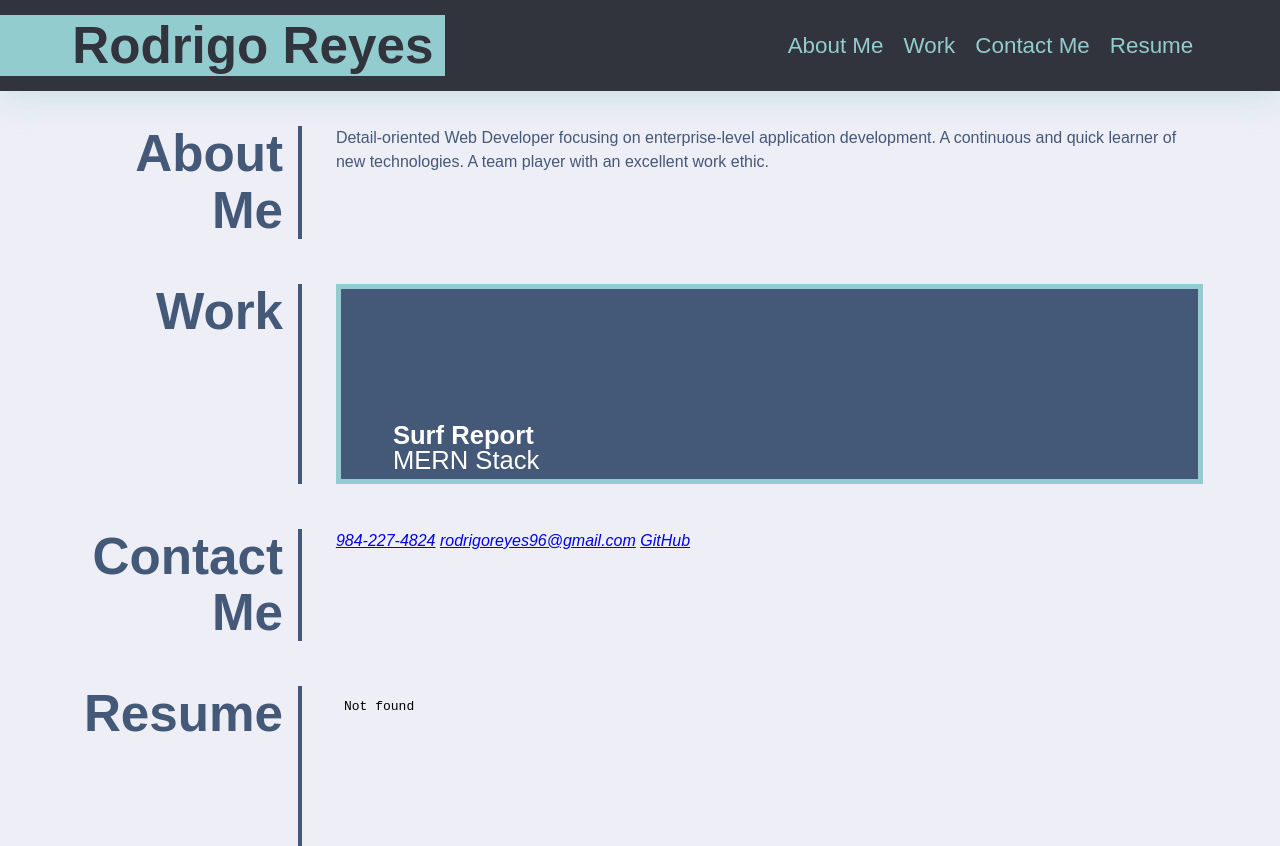
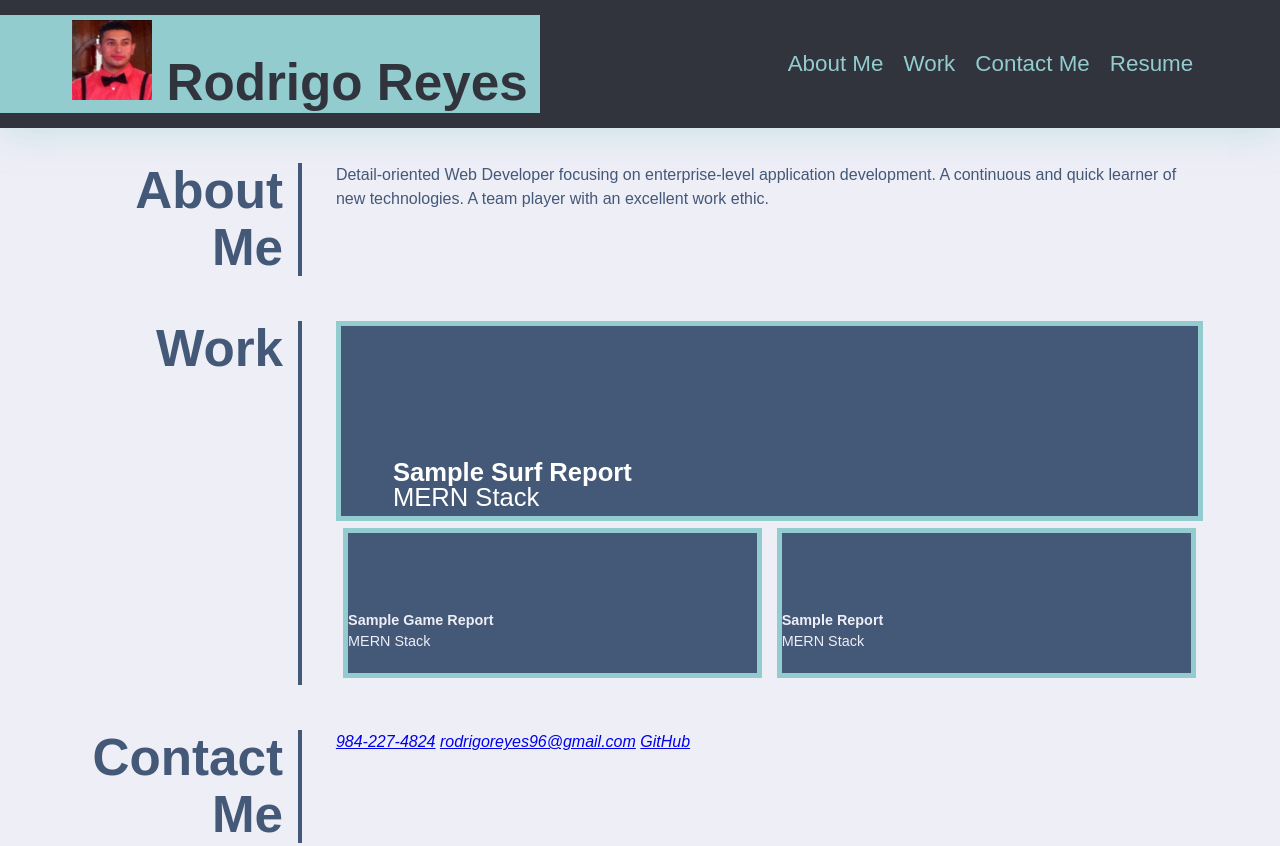
Before and after one commit to rodking96/my-portfolio, a plain HTML site: page index.html in a window 1280 px wide. Shown: the top 846 px of the page. Drawn offline with Linux system fonts and the light colour scheme.

Commit message:
Added photo to index.html

```diff
--- a/assets/css/style.css
+++ b/assets/css/style.css
@@ -51,6 +51,7 @@ header h1 {
   font-size: 4vw;
   line-height: 1;
 }
+
 
   nav {
     display: flex;
@@ -134,7 +135,7 @@ header h1 {
   .flex-item {
     border: 5px solid var(--secondary);
     background-color: var(--primary);
-    color: var(--tertiary);
+    color: var(--light);
     min-height: 150px;
     max-height: 150px;
     flex-basis: calc(50% - 1em);
--- a/index.html
+++ b/index.html
@@ -11,7 +11,7 @@
   <body>
     <!-- Header -->
     <header>
-      <h1>Rodrigo Reyes</h1>
+      <h1><img src="./assets/images/rodrigo.jpg" width="80px" height="80px" alt="logo" /> Rodrigo Reyes</h1>
       <!-- Navbar -->
     <nav>
       <p>
@@ -42,7 +42,21 @@
         <div class="flex-container">
           <a href="#" class="flex-item surf-report">
             <div>
-              <h3>Surf Report</h3>
+              <h3>Sample Surf Report</h3>
+            <span>MERN Stack</span>
+            </div>
+          </a>
+
+          <a href="#" class="flex-item game-report">
+            <div>
+              <h3>Sample Game Report</h3>
+            <span>MERN Stack</span>
+            </div>
+          </a>
+
+          <a href="#" class="flex-item sample-report">
+            <div>
+              <h3>Sample Report</h3>
             <span>MERN Stack</span>
             </div>
           </a>
```
Also changed, not shown: assets/images/rodrigo.jpg (added), 1 other file.
